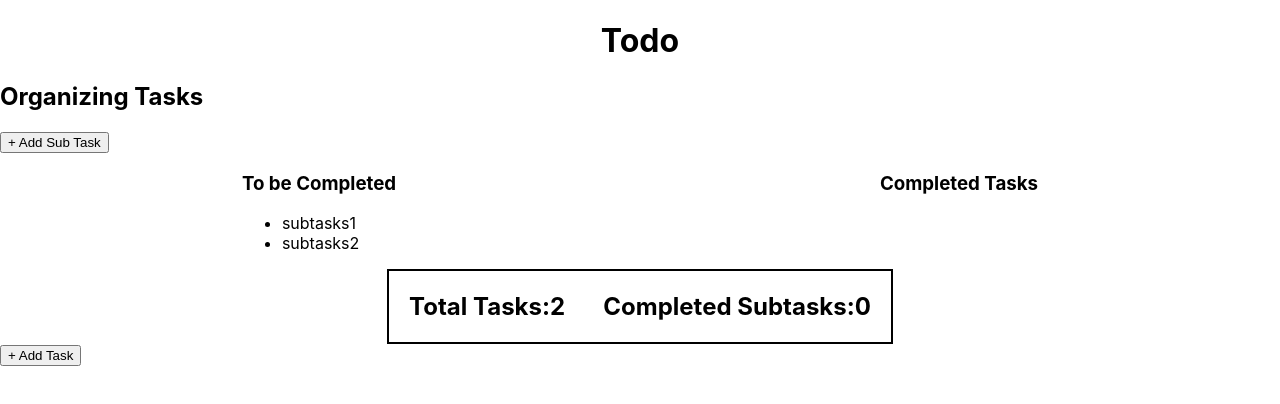
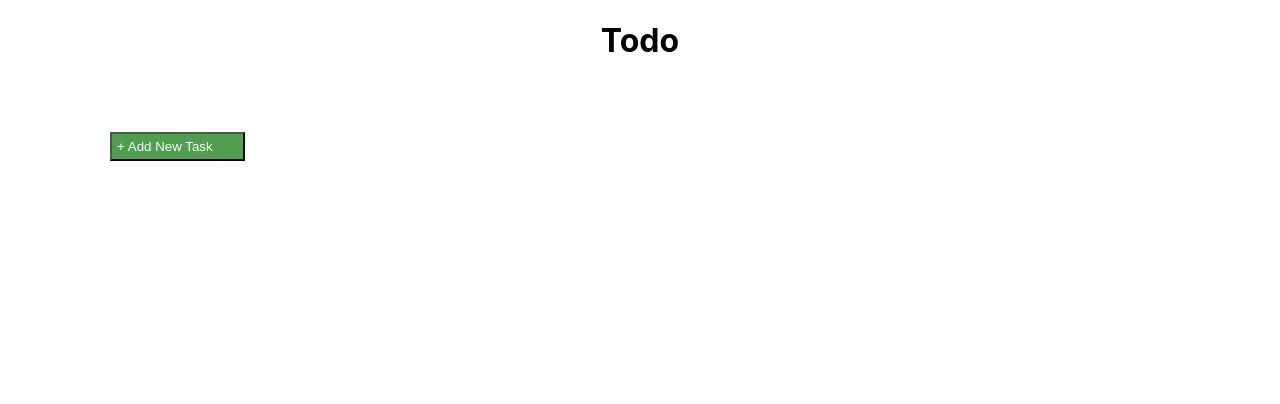
Before and after one commit to ayeza-baseer/TodoApp, a React (Create React App) app: page / in a window 1280 px wide. Shown: the top 404 px of the page. Built offline with nearby package versions, Linux system fonts and the light colour scheme.

Commit message:
main code

```diff
--- a/package.json
+++ b/package.json
@@ -3,6 +3,9 @@
   "version": "0.1.0",
   "private": true,
   "dependencies": {
+    "@fortawesome/fontawesome-svg-core": "^6.3.0",
+    "@fortawesome/free-solid-svg-icons": "^6.3.0",
+    "@fortawesome/react-fontawesome": "^0.2.0",
     "@testing-library/jest-dom": "^5.16.5",
     "@testing-library/react": "^13.4.0",
     "@testing-library/user-event": "^13.5.0",
--- a/src/components/CompletedTasks.jsx
+++ b/src/components/CompletedTasks.jsx
@@ -1,20 +1,42 @@
-import React from "react";
+import React, { useState } from "react";
+import { FontAwesomeIcon } from "@fortawesome/react-fontawesome";
+import { faTrash } from "@fortawesome/free-solid-svg-icons";
 
 function CompletedTasks(props) {
-  const { taskId, subtasks, handleCheckboxClick } = props;
+  const {
+    taskId,
+    subtasks,
+    handleCheckboxClick,
+    hoveredItem,
+    handleItemHover,
+    setHoveredItem,
+    handleIconClick,
+  } = props;
+
   return (
     <div>
       <div key={taskId}>
-        <h3>Completed Tasks</h3>
+        <p>Completed Tasks</p>
         <ul>
           {subtasks
-            .filter(({isCompleted}) => isCompleted)
-            .map(({_id,title}) => (
+            .filter(({ isCompleted }) => isCompleted)
+            .map(({ _id, title }) => (
               <li
+                className="list-item"
+                onMouseOver={() => handleItemHover(_id)}
                 key={_id}
-                onClick={() => handleCheckboxClick(taskId, _id)}
+                onMouseOut={() => setHoveredItem(null)}
               >
-                <label>{title}</label>
+                <label onClick={() => handleCheckboxClick(taskId, _id)}>
+                  {title}
+                </label>
+                {_id == hoveredItem && (
+                  <FontAwesomeIcon
+                    onClick={()=>handleIconClick(_id,taskId)}
+                    color="red"
+                    icon={faTrash}
+                  />
+                )}
               </li>
             ))}
         </ul>
--- a/src/components/StatusBar.jsx
+++ b/src/components/StatusBar.jsx
@@ -1,15 +1,17 @@
-import React from 'react';
+import React from "react";
 
 function StatusBar(props) {
-    const {subtaskLength,completedTask}=props
-    return (
-        <div className="status">
-            <div className="statusBar">
-              <h2>Total Tasks:{subtaskLength}</h2>
-              <h2>Completed Subtasks:{completedTask}</h2>
-            </div>
-          </div>
-    );
+  const { subtaskLength, completedTask } = props;
+  return (
+    <div className="status">
+      <table>
+        <tr>
+          <td>Total Tasks: {subtaskLength}</td>
+          <td>Completed Subtasks: {completedTask}</td>
+        </tr>
+      </table>
+    </div>
+  );
 }
 
 export default StatusBar;
--- a/src/components/SubtaskButton.jsx
+++ b/src/components/SubtaskButton.jsx
@@ -1,10 +1,10 @@
 import React from 'react';
 
 function SubtaskButton(props) {
-    const {toggleInputField,taskId}=props
+    const {toggleInputField,taskId,index}=props
     return (
-        <button onClick={() => toggleInputField(taskId)}>
-            + Add Sub Task
+        <button disabled={index==taskId} className='taskButton' onClick={() => toggleInputField(taskId)}>
+            + Add new Sub Task
           </button>
     );
 }
--- a/src/components/Task.css
+++ b/src/components/Task.css
@@ -2,8 +2,15 @@
     display:flex;
     flex-direction: row;
     justify-content: space-around;
+
 }
-
+.taskHeading{
+    display:flex;
+    flex-direction: row;
+    justify-content: space-between;
+    align-items: center;
+    padding:0px 30px
+}
 .statusBar{
     display:flex;
     flex-direction: row;
@@ -17,3 +24,61 @@
     display:flex;
     justify-content: center;
 }
+
+.mainContent{
+    padding: 10px 90px;
+}
+
+.taskButton{
+    background-color:#4f9f4e;
+    padding:5px 30px 5px 5px ;
+    color:white
+
+}
+
+
+.taskButtonPosition{
+  margin-top: 20px;
+  padding: 20px;
+
+}
+
+.input-field{
+    padding: 5px;
+    border-radius:5px;
+    margin-right: 5px;
+}
+
+.input-button{
+    margin-top: 10px;
+    display:flex;
+    flex-direction: row;
+    align-items: center;
+}
+.list-item{
+    inline-size: "200px";
+            overflow-wrap: "break-word"
+}
+.inner-heading{
+   display: flex;
+   flex-direction: row;
+   align-items: center;
+}
+
+.icon{
+    margin-left:10px;
+}
+
+.button-input{
+    margin-right:10px;
+}
+
+table, td{
+    border: 1px solid;
+    padding:10px
+  }
+
+  table {
+    width: 70%;
+    border-collapse: collapse;
+  }
--- a/src/components/Task.jsx
+++ b/src/components/Task.jsx
@@ -8,6 +8,8 @@ import "./Task.css";
 import StatusBar from "./StatusBar";
 import SubtaskButton from "./SubtaskButton";
 import TaskButton from "./TaskButton";
+import { FontAwesomeIcon } from "@fortawesome/react-fontawesome";
+import { faTimesCircle } from "@fortawesome/free-solid-svg-icons";
 
 function Task() {
   const [tasks, setTasks] = useState(tasksList);
@@ -16,12 +18,51 @@ function Task() {
   const [inputValue, setInputValue] = useState("");
   const [taskInputValue, setTaskInputValue] = useState("");
   const [indexItem, setIndex] = useState(0);
+  const [hoveredItem, setHoveredItem] = useState(null);
+  const [hoveredTask, setHoveredTask] = useState(null);
+
+  const handleIconClick = (subtaskId, taskId) => {
+    const confirmed = window.confirm(
+      "Are you sure you want to delete this subtask?"
+    );
+    if (confirmed) {
+      let copyArray = [...tasks];
+      const task = copyArray.find((task) => task._id == taskId);
+      task.completedSubtask--;
+      task.subtasks = task.subtasks.filter(
+        (subtask) => subtask._id != subtaskId
+      );
+
+      setTasks(copyArray);
+    }
+  };
+
+  const handleTaskClick = (taskId) => {
+    const confirmed = window.confirm(
+      "Are you sure you want to delete this task?"
+    );
+    if (confirmed) {
+      let copyArray = [...tasks];
+      const task = copyArray.filter((task) => task._id != taskId);
+      setTasks(task);
+    }
+  };
+  const handleItemHover = (index) => {
+    setHoveredItem(index);
+  };
+
+  const handleTaskHover = (index) => {
+    setHoveredTask(index);
+  };
 
   const handleTask = (event) => {
-    console.log(event.target.value);
     setTaskInputValue(event.target.value);
   };
+  const handleClose = () => {
+    setIndex("close");
+  };
   function handleTaskKeyDown(event) {
+    if (taskInputValue != "") {
       if (event.key === "Enter") {
         let newTask = {
           _id: Math.random() * 1000,
@@ -32,25 +73,27 @@ function Task() {
         };
         setTasks([...tasks, newTask]);
         setTaskInputValue("");
+        setShowInput(false);
+      }
     }
   }
   const handleInputChange = (event) => {
-    console.log(event.target.value);
     setInputValue(event.target.value);
   };
   function handleKeyDown(event, taskId) {
+    if (inputValue != "" && isNaN(inputValue)) {
       if (event.key === "Enter") {
         let copyArray = [...tasks];
-      console.log(taskId);
         let task = copyArray.find((task) => task._id == taskId);
         task.subtasks.push({
           _id: Math.random() * 1000,
           title: inputValue,
           isCompleted: false,
         });
-      console.log(task, "task");
+
         setTasks(copyArray);
         setInputValue("");
+      }
     }
   }
 
@@ -75,39 +118,67 @@ function Task() {
 
   return (
     <>
+      <div className="mainContent">
         {tasks.map(({ _id, title, completedSubtask, subtasks }) => (
           <div key={_id}>
+            <div className="taskHeading">
               <TaskHeading
                 title={title}
                 subtaskLength={subtasks.length}
                 completedSubtask={completedSubtask}
+                handleTaskHover={handleTaskHover}
+                taskId={_id}
+                hoveredTask={hoveredTask}
+                setHoveredTask={setHoveredTask}
+                handleTaskClick={handleTaskClick}
               />
-          <SubtaskButton toggleInputField={toggleInputField} taskId={_id} />
+              <SubtaskButton
+                toggleInputField={toggleInputField}
+                taskId={_id}
+                index={indexItem}
+              />
+            </div>
 
+            <div className="task">
+              <div>
+                <div key={_id}>
+                  <p>To Completed Tasks</p>
                   {indexItem == _id && (
+                    <>
+                      <div className="input-button">
                         <input
+                          className="input-field"
                           type="text"
                           placeholder="Enter your text here"
                           value={inputValue}
                           onKeyDown={(event) => handleKeyDown(event, _id)}
                           onChange={handleInputChange}
                         />
+                        <FontAwesomeIcon
+                          icon={faTimesCircle}
+                          style={{ fontSize: "20px" }}
+                          color="red"
+                          onClick={handleClose}
+                        />
+                      </div>
+                    </>
                   )}
-
-          <div className="task">
                   <ToBeCompletedTask
                     taskId={_id}
                     subtasks={subtasks}
                     handleCheckboxClick={handleCheckboxClick}
+                  />
+                </div>
+              </div>
 
-
-            />
               <CompletedTasks
                 taskId={_id}
                 subtasks={subtasks}
                 handleCheckboxClick={handleCheckboxClick}
-
-
+                handleItemHover={handleItemHover}
+                hoveredItem={hoveredItem}
+                setHoveredItem={setHoveredItem}
+                handleIconClick={handleIconClick}
               />
             </div>
             <StatusBar
@@ -116,16 +187,37 @@ function Task() {
             />
           </div>
         ))}
-      <TaskButton toggleInputTask={toggleInputTask} />
+        <div className="taskButtonPosition">
+          <div className="button-input">
+            <TaskButton
+              showInput={showInput}
+              toggleInputTask={toggleInputTask}
+            />
+          </div>
+          <div>
+            <div className="input-button">
               {showInput && (
+                <>
                   <input
+                    className="input-field"
                     type="text"
                     placeholder="Enter your Task"
                     value={taskInputValue}
                     onKeyDown={(event) => handleTaskKeyDown(event)}
                     onChange={handleTask}
                   />
+                  <FontAwesomeIcon
+                    icon={faTimesCircle}
+                    style={{ fontSize: "20px" }}
+                    color="red"
+                    onClick={toggleInputTask}
+                  />
+                </>
               )}
+            </div>
+          </div>
+        </div>
+      </div>
     </>
   );
 }
--- a/src/components/TaskButton.jsx
+++ b/src/components/TaskButton.jsx
@@ -2,9 +2,9 @@ import React from 'react';
 
 
 function TaskButton(props) {
-    const {toggleInputTask}=props
+    const {toggleInputTask,showInput}=props
     return (
-        <button onClick={() => toggleInputTask()}>+ Add Task</button>
+        <button disabled={showInput}className="taskButton" onClick={() => toggleInputTask()}>+ Add New Task</button>
     );
 }
 
--- a/src/components/TaskHeading.jsx
+++ b/src/components/TaskHeading.jsx
@@ -1,20 +1,49 @@
+import { FontAwesomeIcon } from "@fortawesome/react-fontawesome";
+import { faTrash } from "@fortawesome/free-solid-svg-icons";
+
 function TaskHeading(props) {
-  const { title, subtaskLength, completedSubtask } = props;
+  const {
+    title,
+    subtaskLength,
+    completedSubtask,
+    handleTaskHover,
+    taskId,
+    setHoveredTask,
+    hoveredTask,
+    handleTaskClick,
+  } = props;
   return (
-    <>
-      <h2
+    <div
+      onMouseOver={() => handleTaskHover(taskId)}
+      onMouseOut={() => setHoveredTask(null)}
+    >
+      <div className="inner-heading">
+        <div>
+          <p
             style={{
               textDecorationLine:
                 subtaskLength == completedSubtask &&
-           (subtaskLength &&
-            completedSubtask != 0)
+                subtaskLength &&
+                completedSubtask != 0
                   ? "line-through"
                   : "none",
             }}
           >
             {title}
-      </h2>
-    </>
+          </p>
+        </div>
+        <div>
+          {hoveredTask == taskId && (
+            <FontAwesomeIcon
+              className="icon"
+              color="red"
+              icon={faTrash}
+              onClick={() => handleTaskClick(taskId)}
+            />
+          )}
+        </div>
+      </div>
+    </div>
   );
 }
 
--- a/src/components/ToBeCompletedTask.jsx
+++ b/src/components/ToBeCompletedTask.jsx
@@ -1,29 +1,17 @@
-import React from 'react';
+import React from "react";
 
 function ToBeCompletedTask(props) {
-    const {taskId,subtasks,handleCheckboxClick}=props
+  const { taskId, subtasks, handleCheckboxClick } = props;
   return (
-        <div>
-
-              <div key={taskId}>
-                <h3>To be Completed</h3>
-
     <ul>
       {subtasks
-                    .filter(({isCompleted}) => !isCompleted)
-                    .map(({_id,title}) => (
-                      <li
-                        key={_id}
-                        onClick={() =>
-                          handleCheckboxClick(taskId, _id)
-                        }
-                      >
+        .filter(({ isCompleted }) => !isCompleted)
+        .map(({ _id, title }) => (
+          <li className="list-item" key={_id} onClick={() => handleCheckboxClick(taskId, _id)}>
             <label>{title}</label>
           </li>
         ))}
     </ul>
-              </div>
-            </div>
   );
 }
 
--- a/src/utils/TaskList.js
+++ b/src/utils/TaskList.js
@@ -1,16 +1 @@
-export const tasksList = [
-    {
-      _id: 1,
-      title: "Organizing Tasks",
-      isCompleted: false,
-      completedSubtask: 0,
-
-
-      subtasks: [
-        { _id: 2, title: "subtasks1", isCompleted: false },
-        { _id: 3, title: "subtasks2", isCompleted: false },
-      ],
-    },
-
-
-  ];
+export const tasksList = [ ];
```
Also changed, not shown: 1 other file (tests, documents, lock files or other folders). Lines whose indentation alone changed are shown as unchanged.
